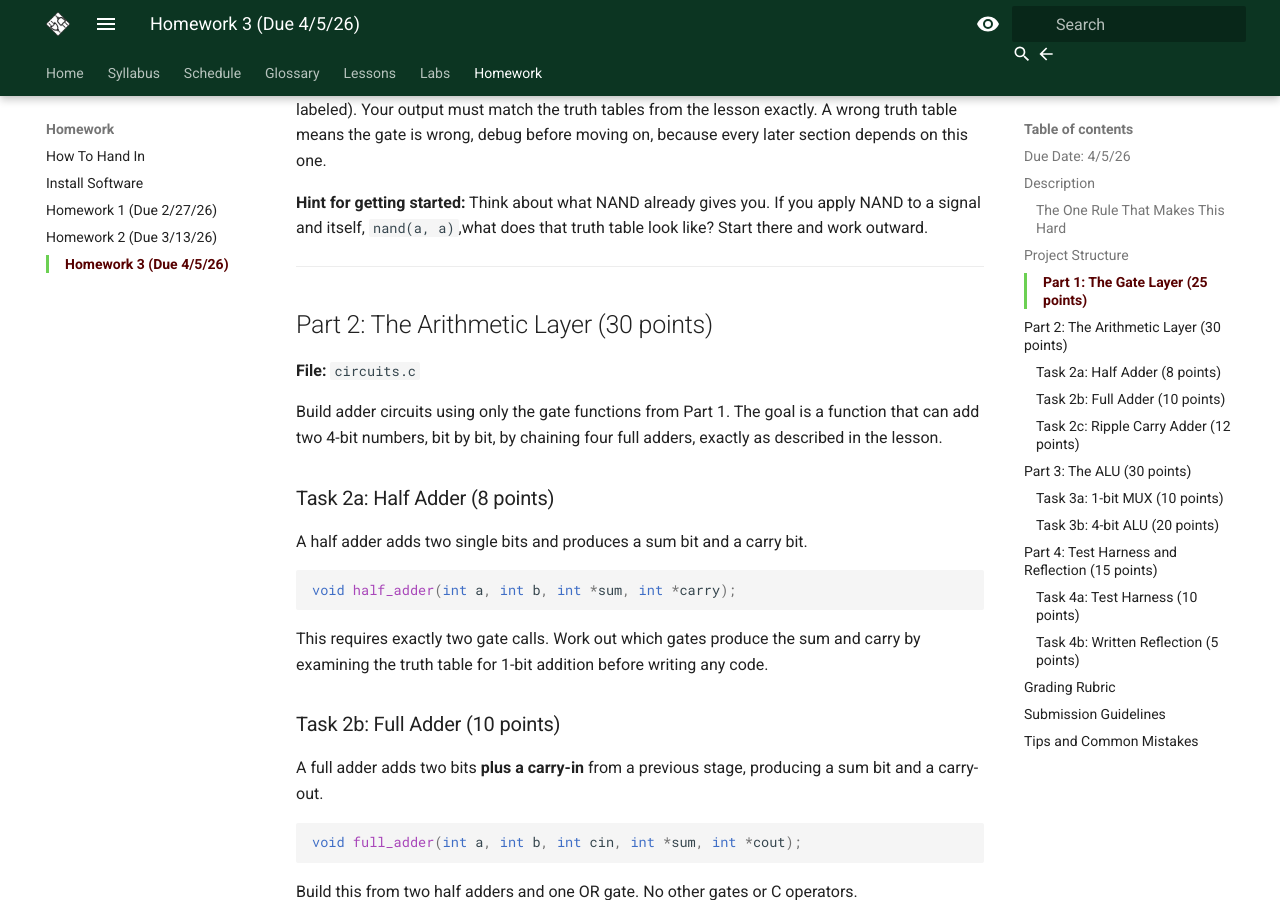
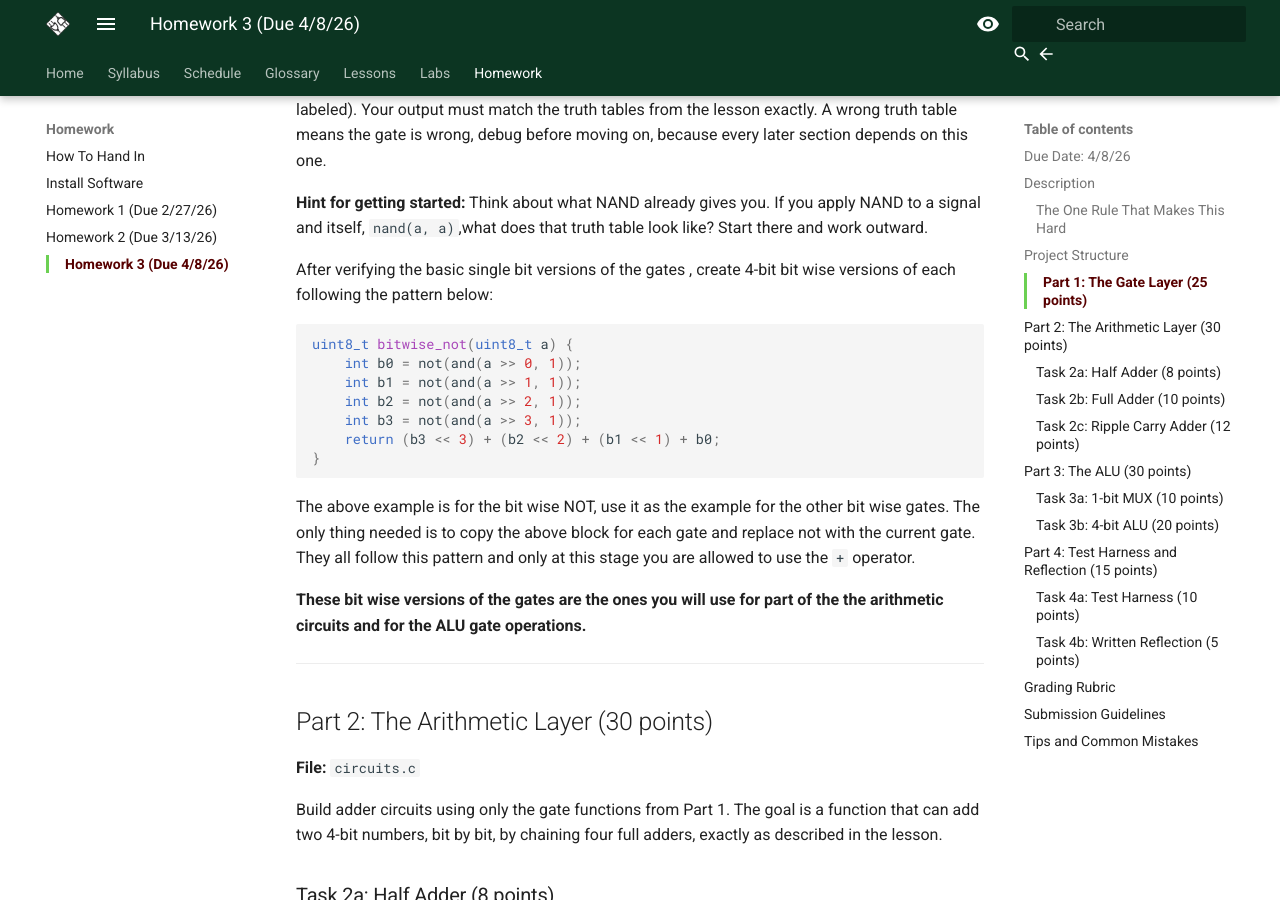
Before and after one commit to szwakoj/CS220, an MkDocs documentation site: the page built from docs/homework/3_alu_and_gates.md, in a window 1280 px wide and 900 px high, scrolled down 2133 px. Built offline with MkDocs 1.6.1 and Material for MkDocs 9.7.7, drawn with Linux system fonts in a browser that asks for light colours; some of the changed text lies outside the part shown.

Commit message:
HW3 Update+fix

````diff
--- a/docs/homework/3_alu_and_gates.md
+++ b/docs/homework/3_alu_and_gates.md
@@ -1,6 +1,6 @@
 # Gates and Circuits: Build a 4-bit ALU from Scratch
 
-## Due Date: 4/5/26
+## Due Date: 4/8/26
 
 ## Description
 
@@ -29,7 +29,7 @@ This is not arbitrary. NAND is **functionally complete**: any logic circuit that
 
 ```
 CS220-HW1-LastName/
-├── gates.c       # Part 1: all seven logic gates
+├── gates.c       # Part 1: all seven logic gates single bit and bitwise
 ├── circuits.c    # Part 2: half adder, full adder, ripple carry adder
 ├── alu.c         # Part 3: MUX and the complete 4-bit ALU
 ├── main.c        # Part 4: test harness and your written reflections
@@ -73,6 +73,22 @@ int xnor(int a, int b);
 **Verification:** In `main.c`, print the complete truth table for all seven gates (all input combinations, labeled). Your output must match the truth tables from the lesson exactly. A wrong truth table means the gate is wrong, debug before moving on, because every later section depends on this one.
 
 **Hint for getting started:** Think about what NAND already gives you. If you apply NAND to a signal and itself, `nand(a, a)`,what does that truth table look like? Start there and work outward.
+
+After verifying the basic single bit versions of the gates , create 4-bit bit wise versions of each following the pattern below:
+
+```C
+uint8_t bitwise_not(uint8_t a) {
+    int b0 = not(and(a >> 0, 1));
+    int b1 = not(and(a >> 1, 1));
+    int b2 = not(and(a >> 2, 1));
+    int b3 = not(and(a >> 3, 1));
+    return (b3 << 3) + (b2 << 2) + (b1 << 1) + b0;
+}
+```
+
+The above example is for the bit wise NOT, use it as the example for the other bit wise gates. The only thing needed is to copy the above block for each gate and replace not with the current gate. They all follow this pattern and only at this stage you are allowed to use the `+` operator.
+
+**These bit wise versions of the gates are the ones you will use for part of the the arithmetic circuits and for the ALU gate operations.**
 
 ---
 
@@ -171,7 +187,7 @@ uint8_t alu(uint8_t a, uint8_t b, int op1, int op0);
 **Requirements:**
 
 - Compute **all four operation results** unconditionally, then use MUX circuits to select the correct one based on `op1` and `op0`. The selection logic must use your `mux()` function; no `if`, `switch`, or ternary operators in the selection step.
-- For the bitwise operations (AND, OR, XOR), operate bit-by-bit using the gate functions from Part 1, then reassemble the result the same way as in the adder.
+	- For the bit wise operations (AND, OR, XOR), use the **bit wise versions** of the gates from part 1
 - The opcode selection must itself be implemented in terms of your gate and MUX functions. Think about how two selector bits can be combined to choose among four options.
 
 **Verification:** Your `main.c` must test all four operations against all 256 input combinations (0–15 × 0–15 for 4-bit values) and report pass/fail per operation against a known-correct reference computed using C operators directly. This is meant to be your own final grade/sanity check as the grader will be doing the exact same thing with a premade test program. If you can accurately make a test program and show all passes, you know you will get a good grade.
--- a/docs/schedule.md
+++ b/docs/schedule.md
@@ -12,7 +12,7 @@ This schedule will be primarily used as a history of topics that we have covered
 | 2/23/26<br>(Week 6)  | - Final HW Review                                   |                                                                                                            |                                      |                                                                                   |
 | 3/2/26 (Week 7)      | - Logic Gates<br>- Announcement of Unit Test (3/11) | [Bitwise Operations](lessons/4_bool_logic.md)<br><br>[Number Representation](lessons/5_signed_unsigned.md) |                                      | - [Homework 2](homework/2_test_1_review.md) : Test Review Questions (Due 3/27)    |
 | 3/9/26<br>(Week 8)   | - Out for Injury                                    |                                                                                                            |                                      |                                                                                   |
-| 3/16/26<br>(Week 9)  | - Spring Break<br>                                  | [Abstraction](lessons/6_transistors_2_pc.md)                                                               |                                      | - [Homework 3](homework/3_alu_and_gates.md) : NAND 4-Bit ALU (Due 4/5/26)         |
+| 3/16/26<br>(Week 9)  | - Spring Break<br>                                  | [Abstraction](lessons/6_transistors_2_pc.md)                                                               |                                      | - [Homework 3](homework/3_alu_and_gates.md) : NAND 4-Bit ALU (Due 4/8/26)         |
 | 3/23/26<br>(Week 10) | - Shortened Unit Test 1<br>- Circuits               | [Gates and Circuits](lessons/7_gates_circuits.md)                                                          |                                      | - Homework 4 : TinyCPU (To be released)                                           |
 | 3/30/26<br>(Week 11) | - Adders, MUX, and Decoders                         | Circuits II                                                                                                |                                      |                                                                                   |
 | 4/6/26<br>(Week 12)  | - Von Neumann                                       | ALU and CU                                                                                                 |                                      | - Homework 5 : Chip-8 (To be released)                                            |
--- a/mkdocs.yml
+++ b/mkdocs.yml
@@ -68,4 +68,4 @@ nav:
     - Install Software: homework/gcc_install.md
     - Homework 1 (Due 2/27/26): homework/1_c_review.md
     - Homework 2 (Due 3/13/26): homework/2_test_1_review.md
-    - Homework 3 (Due 4/5/26): homework/3_alu_and_gates.md
+    - Homework 3 (Due 4/8/26): homework/3_alu_and_gates.md
````
Also changed, not shown: 1 other file.
